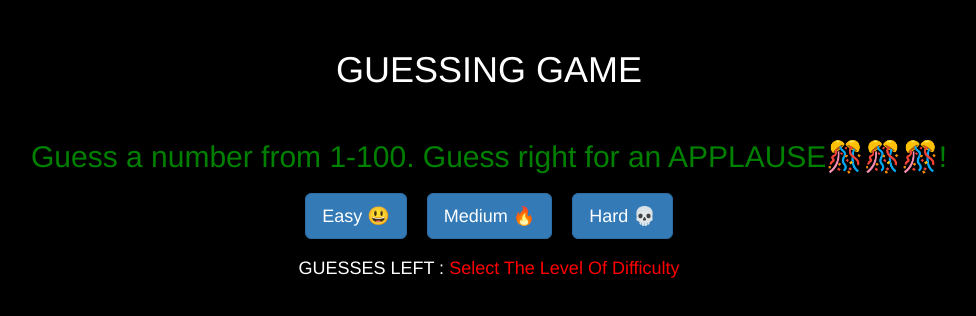
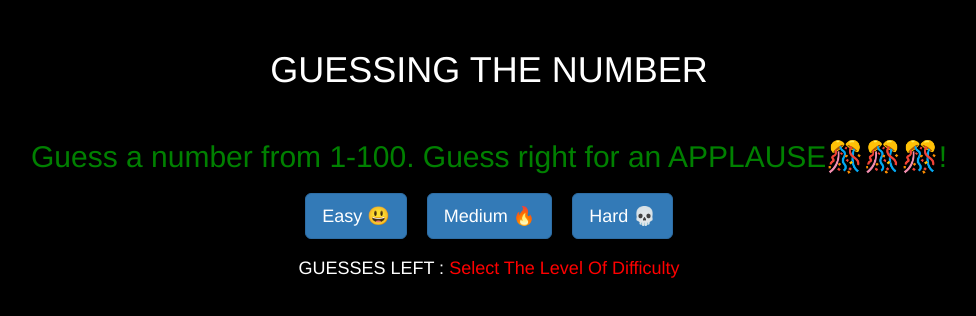
Before and after one commit to Syed-Coding/game, a React (Vite) app: page / in a window 1280 px wide. Shown: the top 316 px of the page, without its empty margins (151-1127 px from the left). Built offline with nearby package versions, Linux system fonts and the light colour scheme.

Commit message:
bug fixes v2.8

```diff
--- a/src/App.jsx
+++ b/src/App.jsx
@@ -55,7 +55,7 @@ function App() {
       )}
 
       <div className="center">
-        <h1>GUESSING GAME</h1>
+        <h1>GUESSING THE NUMBER</h1>
         <h2 style={{ color: "green" }}>
           Guess a number from 1-100. Guess right for an APPLAUSE🎊🎊🎊!
         </h2>
```
